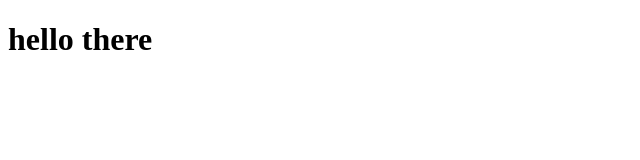
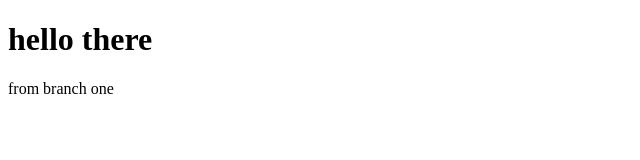
Before and after one commit to hassanramadan74/demo3, a plain HTML site: page index.html in a window 1280 px wide. Shown: the whole page, without its empty margins (0-640 px from the left). Drawn offline with Linux system fonts and the light colour scheme.

Commit message:
Update index.html in branch1

```diff
--- a/index.html
+++ b/index.html
@@ -7,5 +7,6 @@
 </head>
 <body>
     <h1>hello there</h1>
+    <p>from branch one</p>
 </body>
 </html>
```
